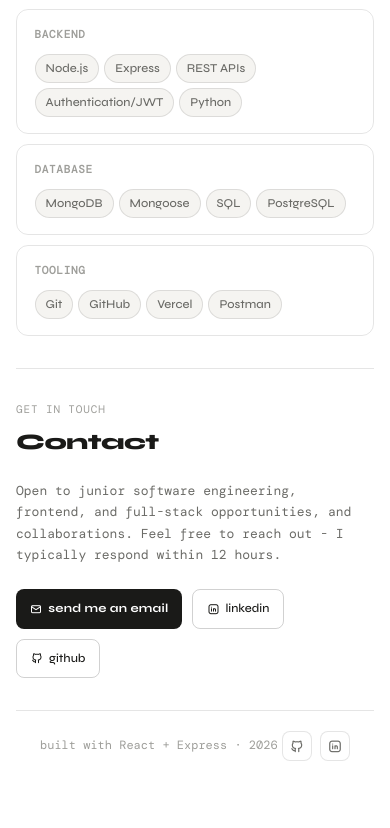
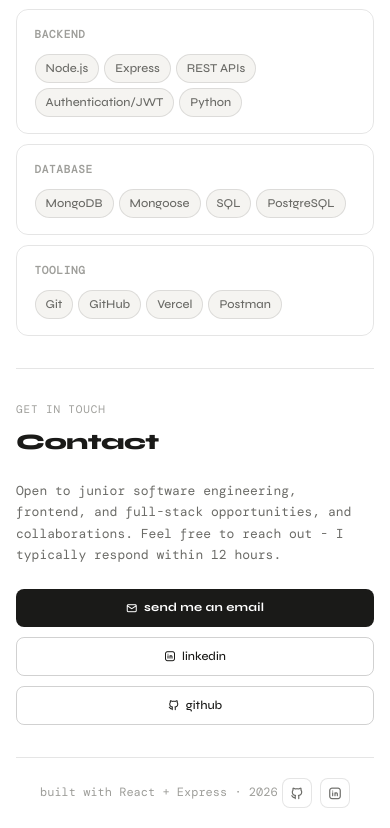
Before and after one commit to EricMerida/Portfolio, a React (Vite) app: page / in a window 390 px wide. Shown: the part 1562-2390 px from the top of the page. Before the commit the page ends 2343 px from the top, so only its background shows below. Built offline with nearby package versions, Linux system fonts and the light colour scheme; the HTML template or start-up script is replaced by a standard one; a web font is replaced by a local one.

Commit message:
Update Contact.module.css

```diff
--- a/src/components/Contact.module.css
+++ b/src/components/Contact.module.css
@@ -13,3 +13,13 @@
   gap: 10px;
   flex-wrap: wrap;
 }
+
+@media (max-width: 480px) {
+  .actions {
+    flex-direction: column;
+  }
+
+  .actions a {
+    justify-content: center;
+  }
+}
```
